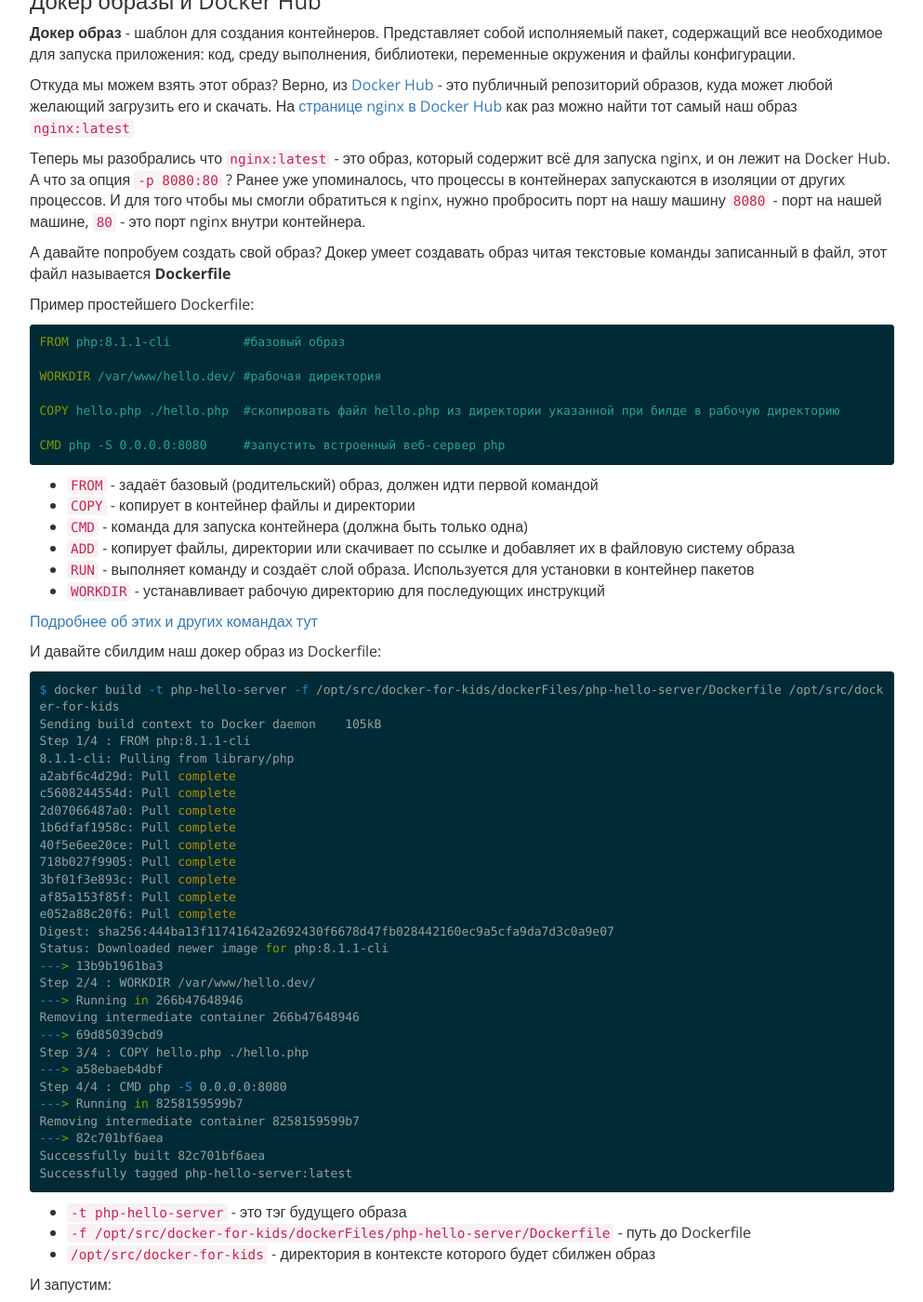
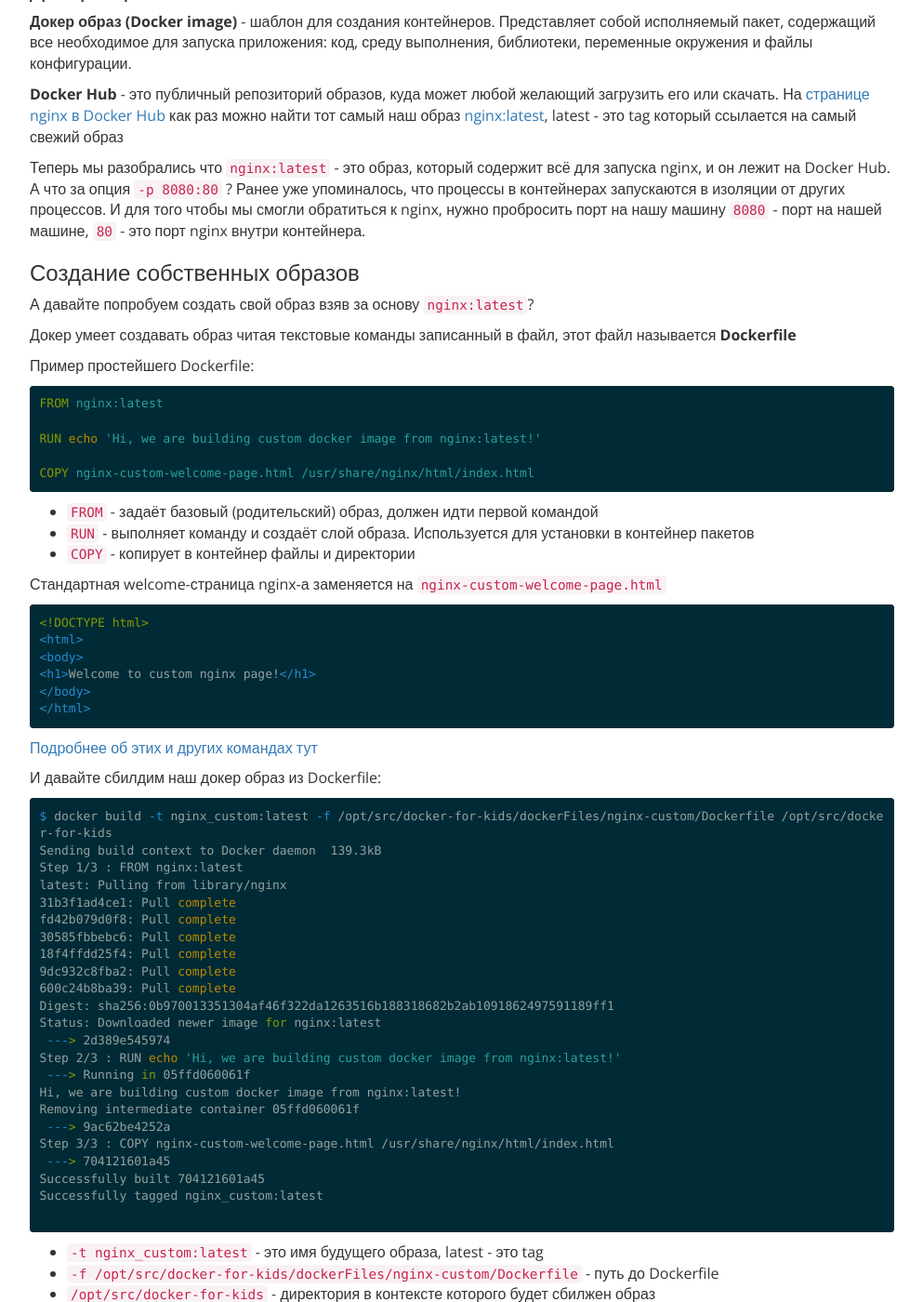
Before and after one commit to ildarsaitkulov/ildarsaitkulov.github.io, a Jekyll site: the page built from _posts/2021-11-19-docker-for-kids.md, in a window 1280 px wide and 1400 px high, scrolled down 1214 px. Shown: the whole window at 93% size, without its empty margins (143-1136 px from the left). Built offline with Jekyll 4.4.1, drawn with Linux system fonts in a browser that asks for light colours; nearby versions of some CDN libraries; comment, search, counter and statistics services are not loaded; some of the changed text lies outside the part shown.

Commit message:
+ some fixes

````diff
--- a/_posts/2021-11-19-docker-for-kids.md
+++ b/_posts/2021-11-19-docker-for-kids.md
@@ -8,15 +8,15 @@
 ---
 
 
+## Docker для самых маленьких. php-fpm + nginx + postgres
 
-## Docker для самых маленьких. php-fpm + nginx + postgres
-<br>
-Представьте что вы начинаете работать над новым проектом и вам нужно его развернуть, а в современных реалиях это огромные приложения с множествами сервисов. И как было бы круто иметь магическую команду "установи мне всё и где угодно", неплохо верно?
-Решение есть - docker!
+
+Представьте что вы приходите в новый проект, и для начала вам нужно его развернуть. И как было бы круто иметь магическую команду "установи мне всё и где угодно", неплохо верно?
+Решение есть - docker! В этой статье мы разберёмся с основами работы docker, и в конце развернём простое веб-приложение с использованием php-fpm + nginx + postgres.
 
 
 **Docker** - это открытая платформа для разработки, доставки и запуска приложений. Базовым элементом которого являются контейнеры.
-<br>
+
 ### Контейнер
 
 Простыми словами **контейнер** - это некая песочница для запуска одного процесса на вашей машине которая изолирована от других процессов.
@@ -30,103 +30,99 @@
 
 ### Сразу в бой!
 
-Концепцию докера легче понять на практике. Например, давайте попробуем запустить `nginx` на нашем компьютере:
+Концепцию докера легче понять на практике. Например, давайте попробуем запустить http-сервер `nginx` на нашем компьютере.
 
-{% highlight bash %}
+```bash
 docker run -p 8080:80 nginx:latest
-{% endhighlight %}
+```
 
-<br>
 Идём в браузер, открываем `127.0.0.1:8080`. И уже видим страницу приветствия nginx! И всё!
 
-<p align="center">
-    <img src="/assets/img/posts/docker-for-kids/nginx-hello.png" alt="nginx hello" style="max-width:100%;">
-</p>
-<br>
-Теперь разберёмся подробнее что тут происходит. Команда `docker run nginx:latest` запускает контейнер, а `nginx:latest` - это название **докер образа (Docker image)**.
+![enter image description here](https://ildarsaitkulov.github.io/assets/img/posts/docker-for-kids/nginx-hello.png "enter image title here")
 
+Теперь разберёмся подробнее, что тут происходит.
+
+Команда `docker run nginx:latest` делает следующее: если ранее докер образ `nginx:latest` не скачивался, то скачивает его из [Docker Hub](https://hub.docker.com/) и запускает контейнер используя его.
 
 ### Докер образы и Docker Hub
 
-**Докер образ** - шаблон для создания контейнеров. Представляет собой исполняемый пакет, содержащий все необходимое для запуска приложения: код, среду выполнения, библиотеки, переменные окружения и файлы конфигурации.
+**Докер образ (Docker image)** - шаблон для создания контейнеров. Представляет собой исполняемый пакет, содержащий все необходимое для запуска приложения: код, среду выполнения, библиотеки, переменные окружения и файлы конфигурации.
 
-Откуда мы можем взять этот образ? Верно, из [Docker Hub](https://hub.docker.com/) - это публичный репозиторий образов, куда может любой желающий загрузить его и скачать. На [странице nginx в Docker Hub](https://hub.docker.com/_/nginx?tab=tags) как раз можно найти тот самый наш образ [`nginx:latest`](https://hub.docker.com/layers/nginx/library/nginx/latest/images/sha256-b6a3554b020680898ad2d36f2211e03154766cb9841bf46f64d6259b12c3af5c?context=explore)
+**Docker Hub** - это публичный репозиторий образов, куда может любой желающий загрузить его или скачать. На [странице nginx в Docker Hub](https://hub.docker.com/_/nginx?tab=tags) как раз можно найти тот самый наш образ [nginx:latest](https://hub.docker.com/layers/nginx/library/nginx/latest/images/sha256-b6a3554b020680898ad2d36f2211e03154766cb9841bf46f64d6259b12c3af5c?context=explore), latest - это tag который ссылается на самый свежий образ
 
 Теперь мы разобрались что `nginx:latest` - это образ, который содержит всё для запуска nginx, и он лежит на Docker Hub. А что за опция `-p 8080:80` ? Ранее уже упоминалось, что процессы в контейнерах запускаются в изоляции от других процессов. И для того чтобы мы смогли обратиться к nginx, нужно пробросить порт на нашу машину `8080` - порт на нашей машине, `80` - это порт nginx внутри контейнера.
 
-А давайте попробуем создать свой образ? Докер умеет создавать образ читая текстовые команды записанный в файл, этот файл называется **Dockerfile**
+### Создание собственных образов
+
+А давайте попробуем создать свой образ взяв за основу `nginx:latest`?
+
+Докер умеет создавать образ читая текстовые команды записанный в файл, этот файл называется **Dockerfile**
 
 Пример простейшего Dockerfile:
 
+{% highlight Dockerfile %}
+FROM nginx:latest
 
-{% highlight Dockerfile %}
-FROM php:8.1.1-cli          #базовый образ
+RUN echo 'Hi, we are building custom docker image from nginx:latest!'
 
-WORKDIR /var/www/hello.dev/ #рабочая директория
-
-COPY hello.php ./hello.php  #скопировать файл hello.php из директории указанной при билде в рабочую директорию
-
-CMD php -S 0.0.0.0:8080     #запустить встроенный веб-сервер php
+COPY nginx-custom-welcome-page.html /usr/share/nginx/html/index.html
 {% endhighlight %}
 
+- `FROM` - задаёт базовый (родительский) образ, должен идти первой командой
+- `RUN` - выполняет команду и создаёт слой образа. Используется для установки в контейнер пакетов
+- `COPY` - копирует в контейнер файлы и директории
 
-
-- `FROM` - задаёт базовый (родительский) образ, должен идти первой командой
-- `COPY` - копирует в контейнер файлы и директории
-- `CMD` - команда для запуска контейнера (должна быть только одна)
-- `ADD` - копирует файлы, директории или скачивает по ссылке и добавляет их в файловую систему образа
-- `RUN` - выполняет команду и создаёт слой образа. Используется для установки в контейнер пакетов
-- `WORKDIR` - устанавливает рабочую директорию для последующих инструкций
+Стандартная welcome-страница nginx-а заменяется на `nginx-custom-welcome-page.html`
+```html
+<!DOCTYPE html>
+<html>
+<body>
+<h1>Welcome to custom nginx page!</h1>
+</body>
+</html>
+```
 
 [Подробнее об этих и других командах тут](https://docs.docker.com/engine/reference/builder/)
 
 И давайте сбилдим наш докер образ из Dockerfile:
 
-{% highlight bash %}
-$ docker build -t php-hello-server -f /opt/src/docker-for-kids/dockerFiles/php-hello-server/Dockerfile /opt/src/docker-for-kids
-Sending build context to Docker daemon    105kB
-Step 1/4 : FROM php:8.1.1-cli
-8.1.1-cli: Pulling from library/php
-a2abf6c4d29d: Pull complete
-c5608244554d: Pull complete
-2d07066487a0: Pull complete
-1b6dfaf1958c: Pull complete
-40f5e6ee20ce: Pull complete
-718b027f9905: Pull complete
-3bf01f3e893c: Pull complete
-af85a153f85f: Pull complete
-e052a88c20f6: Pull complete
-Digest: sha256:444ba13f11741642a2692430f6678d47fb028442160ec9a5cfa9da7d3c0a9e07
-Status: Downloaded newer image for php:8.1.1-cli
----> 13b9b1961ba3
-Step 2/4 : WORKDIR /var/www/hello.dev/
----> Running in 266b47648946
-Removing intermediate container 266b47648946
----> 69d85039cbd9
-Step 3/4 : COPY hello.php ./hello.php
----> a58ebaeb4dbf
-Step 4/4 : CMD php -S 0.0.0.0:8080
----> Running in 8258159599b7
-Removing intermediate container 8258159599b7
----> 82c701bf6aea
-Successfully built 82c701bf6aea
-Successfully tagged php-hello-server:latest
-{% endhighlight %}
 
-- `-t php-hello-server` - это тэг будущего образа
-- `-f /opt/src/docker-for-kids/dockerFiles/php-hello-server/Dockerfile` - путь до Dockerfile
+```bash
+$ docker build -t nginx_custom:latest -f /opt/src/docker-for-kids/dockerFiles/nginx-custom/Dockerfile /opt/src/docker-for-kids
+Sending build context to Docker daemon  139.3kB
+Step 1/3 : FROM nginx:latest
+latest: Pulling from library/nginx
+31b3f1ad4ce1: Pull complete
+fd42b079d0f8: Pull complete
+30585fbbebc6: Pull complete
+18f4ffdd25f4: Pull complete
+9dc932c8fba2: Pull complete
+600c24b8ba39: Pull complete
+Digest: sha256:0b970013351304af46f322da1263516b188318682b2ab1091862497591189ff1
+Status: Downloaded newer image for nginx:latest
+ ---> 2d389e545974
+Step 2/3 : RUN echo 'Hi, we are building custom docker image from nginx:latest!'
+ ---> Running in 05ffd060061f
+Hi, we are building custom docker image from nginx:latest!
+Removing intermediate container 05ffd060061f
+ ---> 9ac62be4252a
+Step 3/3 : COPY nginx-custom-welcome-page.html /usr/share/nginx/html/index.html
+ ---> 704121601a45
+Successfully built 704121601a45
+Successfully tagged nginx_custom:latest
+
+```
+
+- `-t nginx_custom:latest` - это имя будущего образа, latest - это tag
+- `-f /opt/src/docker-for-kids/dockerFiles/nginx-custom/Dockerfile` - путь до Dockerfile
 - `/opt/src/docker-for-kids` - директория в контексте которого будет сбилжен образ
 
 И запустим:
 
-{% highlight bash %}
-$ docker run -p 8080:8080   php-hello-server
-[Sun Dec 26 12:44:35 2021] PHP 8.1.1 Development Server (http://0.0.0.0:8080) started
-{% endhighlight %}
-
-<p>
-    <img src="/assets/img/posts/docker-for-kids/php-server-hello.png" alt="php-server-hello" style="max-width:100%;">
-</p>
+```bash
+$ docker run -p 8080:80 nginx_custom:latest
+```
+![enter image description here](https://ildarsaitkulov.github.io/assets/img/posts/docker-for-kids/php-server-hello.png "enter image title here")
 
 Замечательно, у нас удалось создать свой образ и запустить его!
 
@@ -136,7 +132,7 @@
 
 **Docker compose** - это инструмент для описания и запуска многоконтейнерных приложений. Для описания используется YAML файл.
 
-{% highlight YAML %}
+```YAML
 version: '3'
 
 services:
@@ -172,7 +168,7 @@
 networks: # явно объявленные сети
   test-network:
     driver: bridge
-{% endhighlight %}
+```
 
 Из этого всего думаю стоит пояснить про volumes.
 
@@ -181,26 +177,31 @@
 И про **networks**. Подключая контейнеры к общей сети `test-network`, мы получаем возможность обращаться к нужному контейнеру по имени сервиса.
 
 К примеру в `index.php`
-{% highlight php %}
+```php
 <?php
-$pdo = new \PDO("pgsql:host=postgres;dbname=postgres", 'postgres', 'mysecretpass');
-var_dump($pdo);
-{% endhighlight %}
+
+try {
+    $pdo = new \PDO("pgsql:host=postgres;dbname=postgres", 'postgres', 'mysecretpass');
+    echo "Подключение к базе данных установлено! <br>";
+
+    return;
+} catch (PDOException $exception) {
+    echo "Ошибка при подключении к базе данных<br><b>{$exception->getMessage()}</b><br>";
+}
+```
 
 Вместо адреса базы данных мы используем host=`postgres`
 
 
 Теперь для того чтобы сбилдить все образы и запустить контейнеры нужно выполнить:
 
-{% highlight bash %}
+```bash
 docker-compose up --build
-{% endhighlight %}
+```
 
 
 Выполним наш `index.php`
-<p>
-    <img src="/assets/img/posts/docker-for-kids/index-pdo.png" alt="nginx hello" style="max-width:100%;">
-</p>
+![enter image description here](https://ildarsaitkulov.github.io/assets/img/posts/docker-for-kids/index-pdo.png "enter image title here")
 
 И увидим успешное соединение с базой данных!
 
````
Also changed, not shown: Gemfile.lock, assets/img/posts/docker-for-kids/index-pdo.png, assets/img/posts/docker-for-kids/nginx-hello-custom.png (added).
